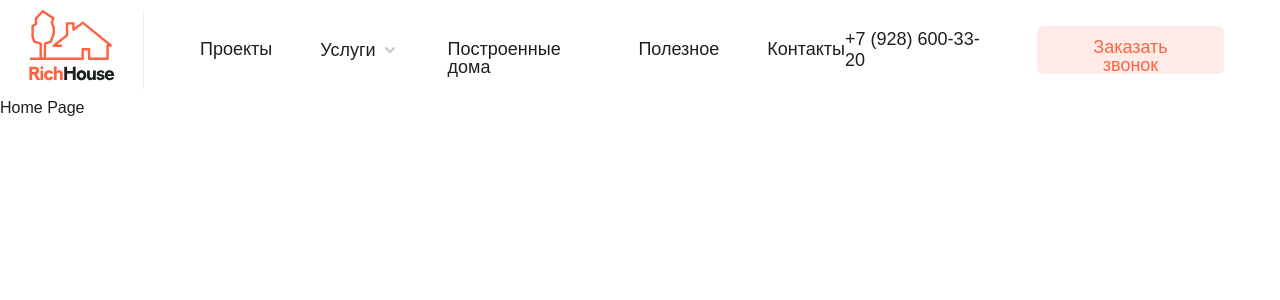
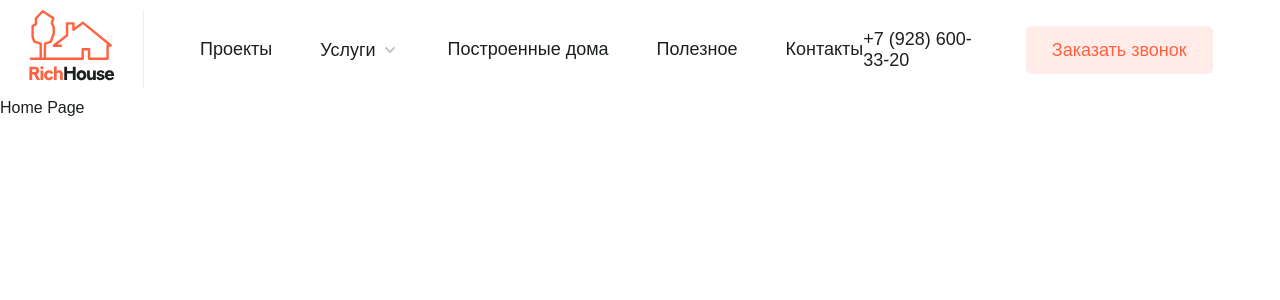
Before and after one commit to ElizavetaLeus/rich-house, a Vue app: page / in a window 1280 px wide. Shown: the top 300 px of the page. Built offline with nearby package versions, Linux system fonts and the light colour scheme.

Commit message:
убрала лишний паддинг

```diff
--- a/src/components/ui/AppButton.vue
+++ b/src/components/ui/AppButton.vue
@@ -59,7 +59,6 @@ const emitListener = () => {
   color: var(--color-white);
   background-color: var(--color-orange);
   padding-block: 16px;
-  padding-inline: 32px;
   border-radius: 6px;
   border: none;
   font-size: 18px;
```
